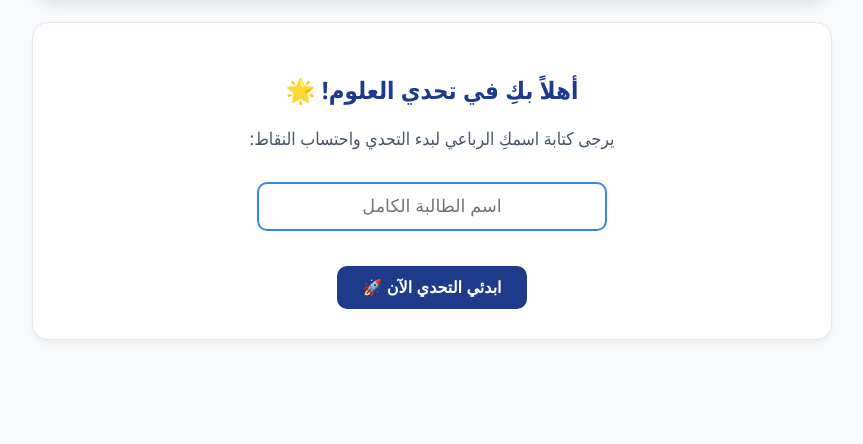
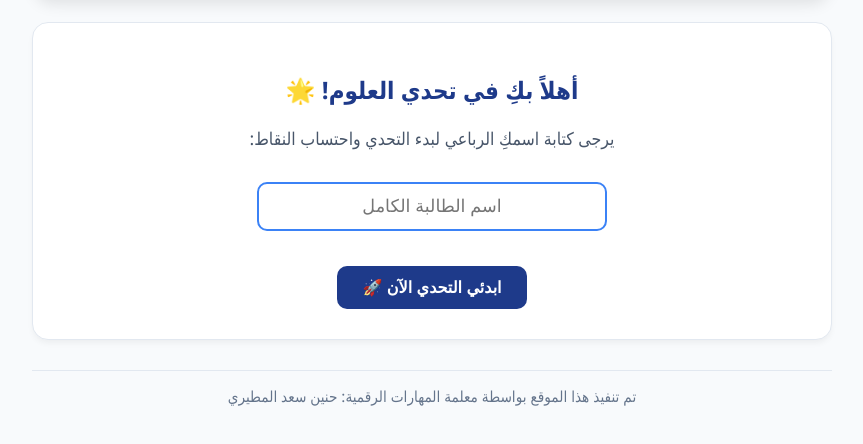
Before and after one commit to ysaadjayed-spec/science-, a plain HTML site: page index.html in a window 1280 px wide. Shown: the part 150-594 px from the top of the page, without its empty margins (208-1071 px from the left). Drawn offline with Linux system fonts and the light colour scheme.

Commit message:
Update index.html

```diff
--- a/index.html
+++ b/index.html
@@ -273,6 +273,22 @@
     display: inline-block;
     min-width: 250px;
   }
+
+  .cert-footer-note {
+    font-size: 0.8rem;
+    color: #64748b;
+    margin-top: 8px;
+    font-weight: normal;
+  }
+
+  footer {
+    text-align: center;
+    margin-top: 30px;
+    padding: 15px;
+    font-size: 0.95rem;
+    color: #64748b;
+    border-top: 1px solid #e2e8f0;
+  }
 </style>
 </head>
 <body>
@@ -339,11 +355,16 @@
 
     <div class="teacher-signature">
       معلمة العلوم: أ. عبير القرني
+      <div class="cert-footer-note">❤️ صنع بحب من معلمة حنين سعد المطيري</div>
     </div>
     <br><br>
 
     <button class="next-btn" onclick="window.print()">طباعة الشهادة 🖨️</button>
   </div>
+
+  <footer>
+    تم تنفيذ هذا الموقع بواسطة معلمة المهارات الرقمية: حنين سعد المطيري
+  </footer>
 </div>
 
 <script>
```
